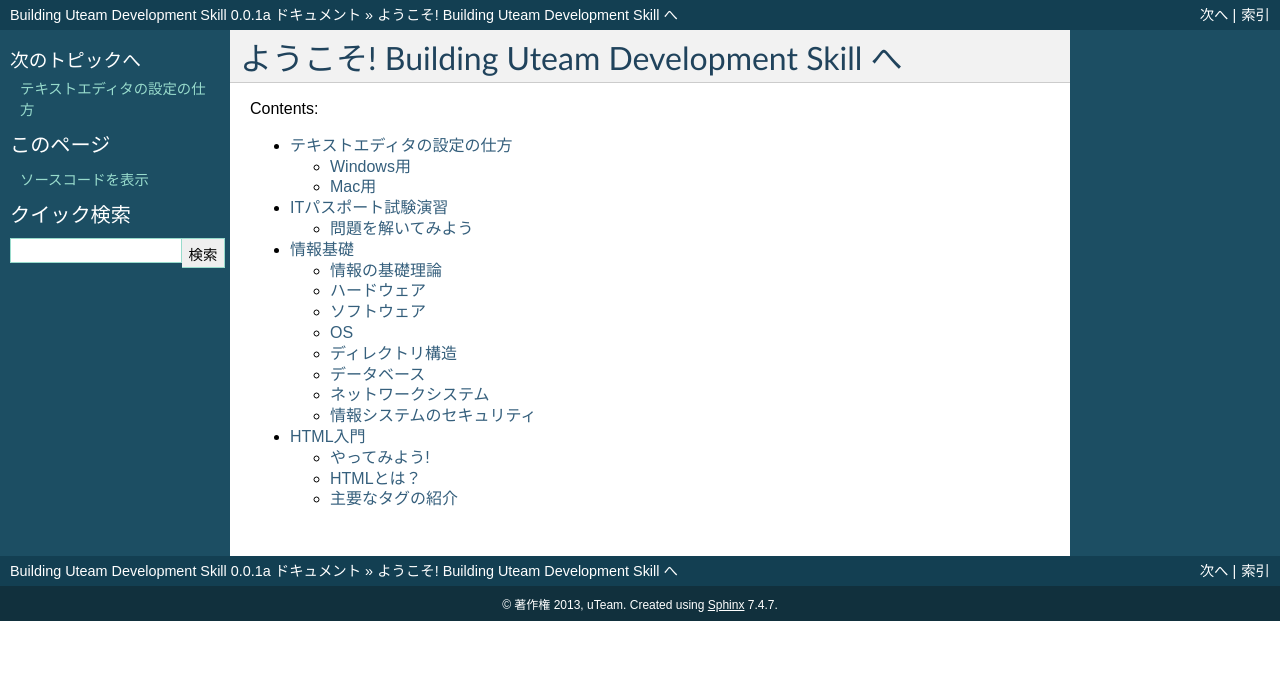
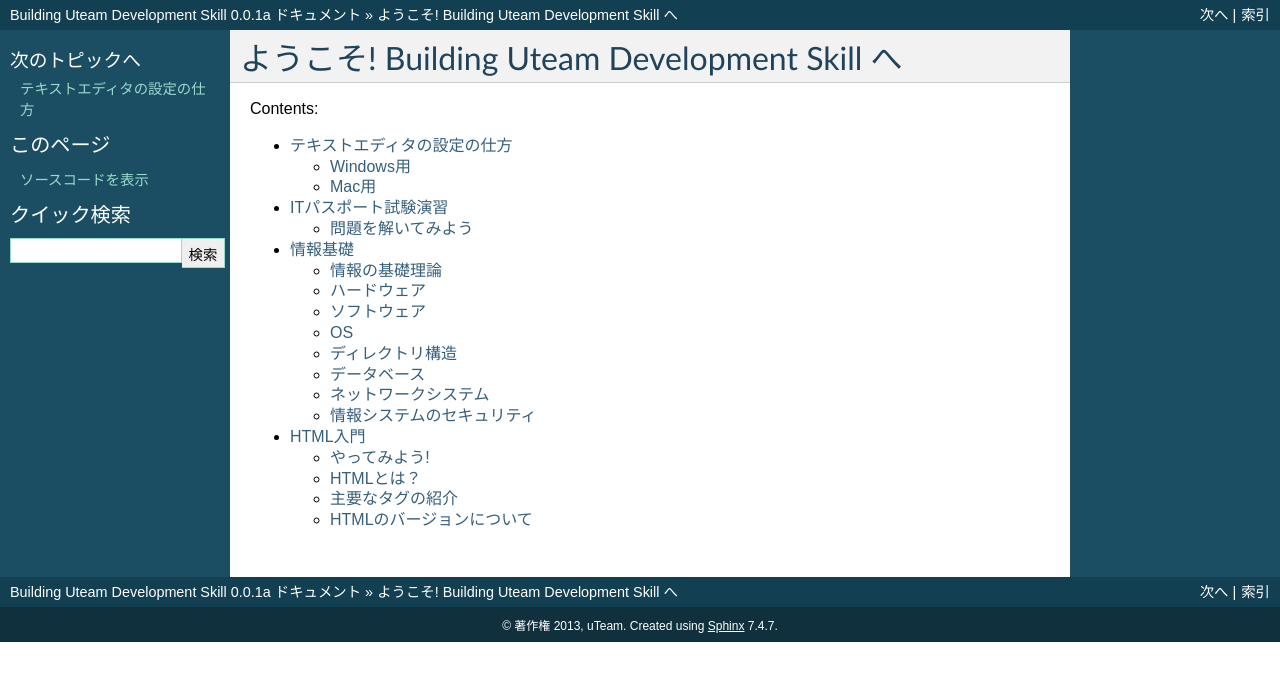
Before and after one commit to uhero-corp/buds, a Sphinx documentation site: the page built from source/index.txt, in a window 1280 px wide. Shown: the top 681 px of the page. Built offline with Sphinx 7.4.7, drawn with Linux system fonts in a browser that asks for light colours.

Commit message:
add html version

```diff
--- a/source/4_html.txt
+++ b/source/4_html.txt
@@ -313,3 +313,60 @@
 
     .. warning::
        <table>タグは表であることを示すものです。tableタグを初め、HTMLは文書構造を示すためのものであり、デザインのため使ってはいけません。デザインはCSSを用いて行いましょう。
+
+
+
+HTMLのバージョンについて
+=========================
+
+HTML5は現在W3Cが2014年の正式勧告に向けて策定している規格です。
+今世紀入ってから最大の改定となります。
+既に最新のブラウザーではHTML5の機能の多くが使うことができるようになっています。
+
+
+HTML4.01のDOCTYPE宣言：
+
+    .. code-block:: html
+
+        <!DOCTYPE HTML PUBLIC "-//W3C//DTD HTML 4.01 Transitional//EN" "http://www.w3.org/TR/html4/loose.dtd">
+
+
+HTML5のDOCTYPE宣言：
+
+    .. code-block:: html
+
+        <!DOCTYPE html>
+
+
+HTML5ではaudioやvideoなど、マルチメディアをHTMLから直接扱うことが可能になりました。
+
+HTML5での動画再生の例：
+
+    .. code-block:: html
+
+        <video src="example.mp4"></video>
+
+
+また、フォーム関連の新しい機能が多数追加されました。
+
+HTML5でのフォームの例：
+
+    .. code-block:: html
+
+        <form action="submit.php" method="post">
+        <input type="datetime-local" name="datetime-local">
+        <input type="submit" value="送信">
+
+
+ブラウザでの表示例：
+
+    .. raw:: html
+
+        <form action="submit.php" method="post">
+        <input type="datetime-local" name="datetime-local">
+        <input type="submit" value="送信">
+
+
+文章構造を示す言語としての性格も強化されており、
+<header>、<footer>、<section>、<article>などが追加されました。
+これにより、<div id="header">など何もかも<div>タグにならずにより正確に表現できるようになりました。
```
